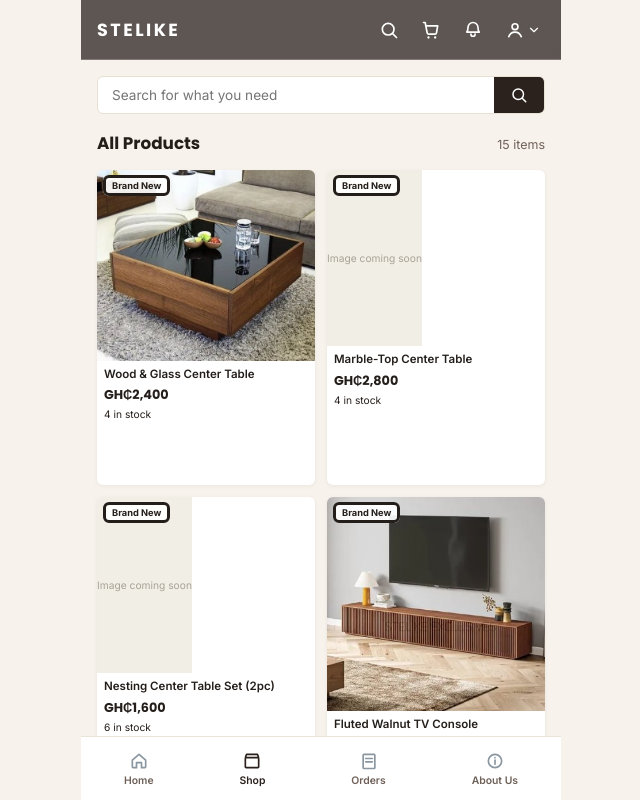
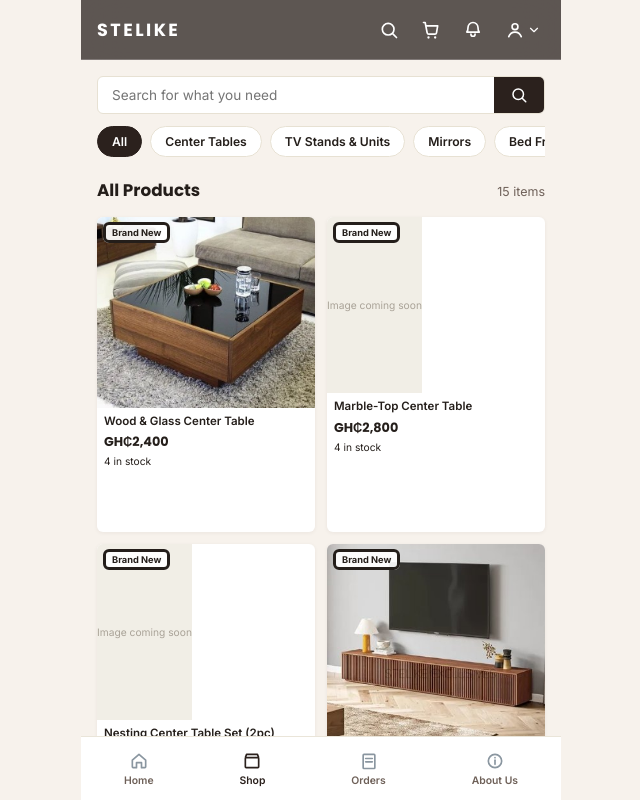
Before and after one commit to tontonvs/stelike-exclusives-demo, a React (Vite) app: page /shop in a window 1280 px wide. Shown: the top 800 px of the page, without its empty margins (319-959 px from the left). Built offline with nearby package versions, Linux system fonts and the light colour scheme.

Commit message:
Add 20 real bed/mirror product photos, Hot badge, featured-pieces (2/category), shop category filter + search

```diff
--- /dev/null
+++ b/src/components/HotBadge.tsx
@@ -0,0 +1,32 @@
+export default function HotBadge() {
+  return (
+    <div style={styles.gradientWrap}>
+      <span style={styles.pill}>Hot</span>
+    </div>
+  );
+}
+
+const styles: Record<string, React.CSSProperties> = {
+  // Outer div paints the gradient; 2px of padding shows through as the
+  // "border" around the inner white pill.
+  gradientWrap: {
+    display: "inline-flex",
+    padding: 2,
+    borderRadius: 999,
+    background:
+      "linear-gradient(90deg, #FF8A00 0%, #FFD400 35%, #22D3EE 70%, #C9A227 100%)",
+  },
+  pill: {
+    display: "inline-flex",
+    alignItems: "center",
+    background: "#FFFFFF",
+    color: "#0A0A0A",
+    fontWeight: 700,
+    fontSize: "0.56rem",
+    lineHeight: 1,
+    letterSpacing: "0.02em",
+    textTransform: "uppercase",
+    padding: "3px 7px",
+    borderRadius: 999,
+  },
+};
--- a/src/components/NewDeals.tsx
+++ b/src/components/NewDeals.tsx
@@ -1,20 +1,37 @@
-import { products } from "../data/products";
+import { useNavigate } from "react-router-dom";
+import { products, categoryShortcuts } from "../data/products";
 import ProductCard from "./ProductCard";
 
+const PER_CATEGORY = 2;
+
+// Two per category, in the same order the categories appear in the
+// category circles, so every category gets a chance to show on the home
+// page instead of just whichever items happen to be first in the array.
+function getFeaturedProducts() {
+  return categoryShortcuts.flatMap((shortcut) =>
+    products
+      .filter((product) => product.category === shortcut.category)
+      .slice(0, PER_CATEGORY)
+  );
+}
+
 export default function NewDeals() {
+  const navigate = useNavigate();
+  const featured = getFeaturedProducts();
+
   return (
     <section style={styles.wrap}>
       <div style={styles.headRow}>
         <h2 style={styles.heading}>Featured Pieces</h2>
-        <button style={styles.showAll}>
+        <button style={styles.showAll} onClick={() => navigate("/shop")}>
           Show all
           <ArrowIcon />
         </button>
       </div>
 
       <div style={styles.grid}>
-        {products.map((product) => (
-          <ProductCard key={product.id} product={product} />
+        {featured.map((product) => (
+          <ProductCard key={product.id} product={product} showHotBadge />
         ))}
       </div>
     </section>
--- a/src/components/ProductCard.tsx
+++ b/src/components/ProductCard.tsx
@@ -1,16 +1,21 @@
 import type { Product } from "../types";
 import { useProductOverlay } from "../context/ProductOverlayContext";
 import ConditionBadge from "./ConditionBadge";
+import HotBadge from "./HotBadge";
 
 interface ProductCardProps {
   product: Product;
+  showHotBadge?: boolean;
 }
 
 export function formatPrice(value: number): string {
   return `GH₵${value.toLocaleString("en-GH")}`;
 }
 
-export default function ProductCard({ product }: ProductCardProps) {
+export default function ProductCard({
+  product,
+  showHotBadge = false,
+}: ProductCardProps) {
   const { openProduct } = useProductOverlay();
   const soldOut = Boolean(product.soldOut);
   const coverImage = product.images[0];
@@ -30,6 +35,11 @@ export default function ProductCard({ product }: ProductCardProps) {
         <div style={styles.conditionTagPosition}>
           <ConditionBadge condition={product.condition} />
         </div>
+        {showHotBadge && (
+          <div style={styles.hotTagPosition}>
+            <HotBadge />
+          </div>
+        )}
         {soldOut && (
           <div style={styles.soldOutOverlay}>
             <span style={styles.soldOutText}>Sold Out</span>
@@ -98,6 +108,11 @@ const styles: Record<string, React.CSSProperties> = {
     top: 6,
     left: 6,
   },
+  hotTagPosition: {
+    position: "absolute",
+    top: 6,
+    right: 6,
+  },
   soldOutOverlay: {
     position: "absolute",
     inset: 0,
--- a/src/components/SearchBar.tsx
+++ b/src/components/SearchBar.tsx
@@ -1,20 +1,20 @@
-import { useState } from "react";
-
 interface SearchBarProps {
+  value: string;
+  onChange: (value: string) => void;
   placeholder?: string;
 }
 
 export default function SearchBar({
+  value,
+  onChange,
   placeholder = "Search for what you need",
 }: SearchBarProps) {
-  const [value, setValue] = useState("");
-
   return (
     <div style={styles.wrap}>
       <input
         type="text"
         value={value}
-        onChange={(e) => setValue(e.target.value)}
+        onChange={(e) => onChange(e.target.value)}
         placeholder={placeholder}
         style={styles.input}
       />
--- a/src/pages/Shop.tsx
+++ b/src/pages/Shop.tsx
@@ -1,14 +1,35 @@
-import { useState } from "react";
-import { products } from "../data/products";
+import { useMemo, useState } from "react";
+import { products, categoryShortcuts } from "../data/products";
+import type { ProductCategory } from "../types";
 import ProductCard from "../components/ProductCard";
 import SearchBar from "../components/SearchBar";
 
 const PAGE_SIZE = 8;
+type CategoryFilter = ProductCategory | "all";
 
 export default function Shop() {
   const [page, setPage] = useState(1);
-  const totalPages = Math.max(1, Math.ceil(products.length / PAGE_SIZE));
-  const pageItems = products.slice(
+  const [query, setQuery] = useState("");
+  const [category, setCategory] = useState<CategoryFilter>("all");
+
+  const filteredProducts = useMemo(() => {
+    const normalizedQuery = query.trim().toLowerCase();
+    return products.filter((product) => {
+      const matchesCategory =
+        category === "all" || product.category === category;
+      const matchesQuery =
+        normalizedQuery.length === 0 ||
+        product.name.toLowerCase().includes(normalizedQuery) ||
+        product.description?.toLowerCase().includes(normalizedQuery);
+      return matchesCategory && matchesQuery;
+    });
+  }, [query, category]);
+
+  const totalPages = Math.max(
+    1,
+    Math.ceil(filteredProducts.length / PAGE_SIZE)
+  );
+  const pageItems = filteredProducts.slice(
     (page - 1) * PAGE_SIZE,
     page * PAGE_SIZE
   );
@@ -18,22 +39,62 @@ export default function Shop() {
     setPage(clamped);
   }
 
+  function handleQueryChange(value: string) {
+    setQuery(value);
+    setPage(1);
+  }
+
+  function handleCategoryChange(value: CategoryFilter) {
+    setCategory(value);
+    setPage(1);
+  }
+
   return (
     <div style={styles.wrap}>
       <div style={styles.searchWrap}>
-        <SearchBar />
+        <SearchBar value={query} onChange={handleQueryChange} />
+      </div>
+
+      <div style={styles.filterRow} className="category-scroll">
+        <button
+          style={{
+            ...styles.filterChip,
+            ...(category === "all" ? styles.filterChipActive : {}),
+          }}
+          onClick={() => handleCategoryChange("all")}
+        >
+          All
+        </button>
+        {categoryShortcuts.map((shortcut) => (
+          <button
+            key={shortcut.id}
+            style={{
+              ...styles.filterChip,
+              ...(category === shortcut.category
+                ? styles.filterChipActive
+                : {}),
+            }}
+            onClick={() => handleCategoryChange(shortcut.category)}
+          >
+            {shortcut.label}
+          </button>
+        ))}
       </div>
 
       <div style={styles.headRow}>
         <h1 style={styles.heading}>All Products</h1>
-        <span style={styles.count}>{products.length} items</span>
+        <span style={styles.count}>{filteredProducts.length} items</span>
       </div>
 
-      <div style={styles.grid}>
-        {pageItems.map((product) => (
-          <ProductCard key={product.id} product={product} />
-        ))}
-      </div>
+      {pageItems.length > 0 ? (
+        <div style={styles.grid}>
+          {pageItems.map((product) => (
+            <ProductCard key={product.id} product={product} />
+          ))}
+        </div>
+      ) : (
+        <p style={styles.empty}>No products match your search.</p>
+      )}
 
       {totalPages > 1 && (
         <div style={styles.pager}>
@@ -76,7 +137,33 @@ const styles: Record<string, React.CSSProperties> = {
     padding: "16px 16px 32px",
   },
   searchWrap: {
+    marginBottom: 12,
+  },
+  filterRow: {
+    display: "flex",
+    gap: 8,
+    overflowX: "auto",
+    paddingBottom: 4,
     marginBottom: 16,
+    WebkitOverflowScrolling: "touch",
+    scrollbarWidth: "none",
+    msOverflowStyle: "none",
+  },
+  filterChip: {
+    flex: "0 0 auto",
+    background: "var(--color-card)",
+    color: "var(--color-text-dark)",
+    border: "1px solid #E7E1D3",
+    borderRadius: 999,
+    padding: "7px 14px",
+    fontSize: "0.76rem",
+    fontWeight: 600,
+    whiteSpace: "nowrap",
+  },
+  filterChipActive: {
+    background: "var(--color-navy)",
+    color: "white",
+    borderColor: "var(--color-navy)",
   },
   headRow: {
     display: "flex",
@@ -100,6 +187,12 @@ const styles: Record<string, React.CSSProperties> = {
     gridTemplateColumns: "1fr 1fr",
     gap: 12,
     marginBottom: 20,
+  },
+  empty: {
+    fontSize: "0.85rem",
+    color: "var(--color-text-muted)",
+    textAlign: "center",
+    padding: "32px 0",
   },
   pager: {
     display: "flex",
```
